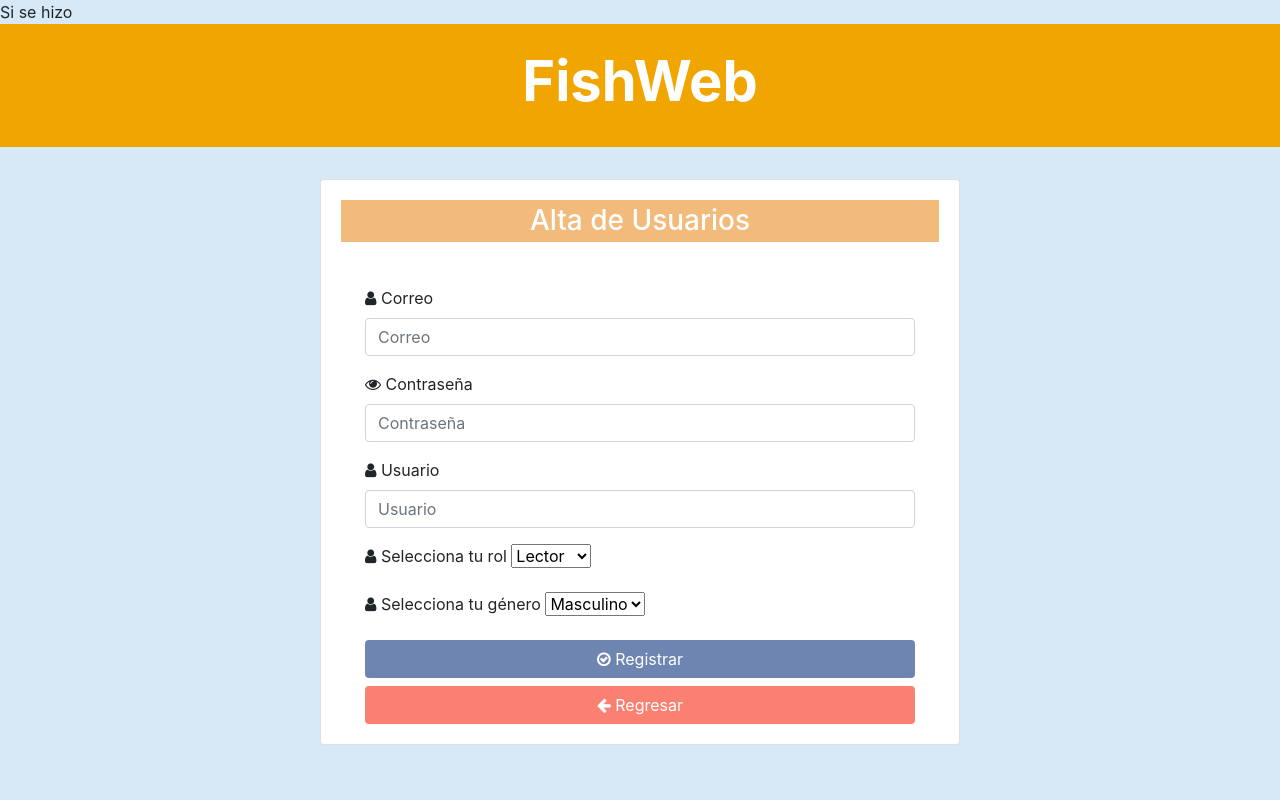
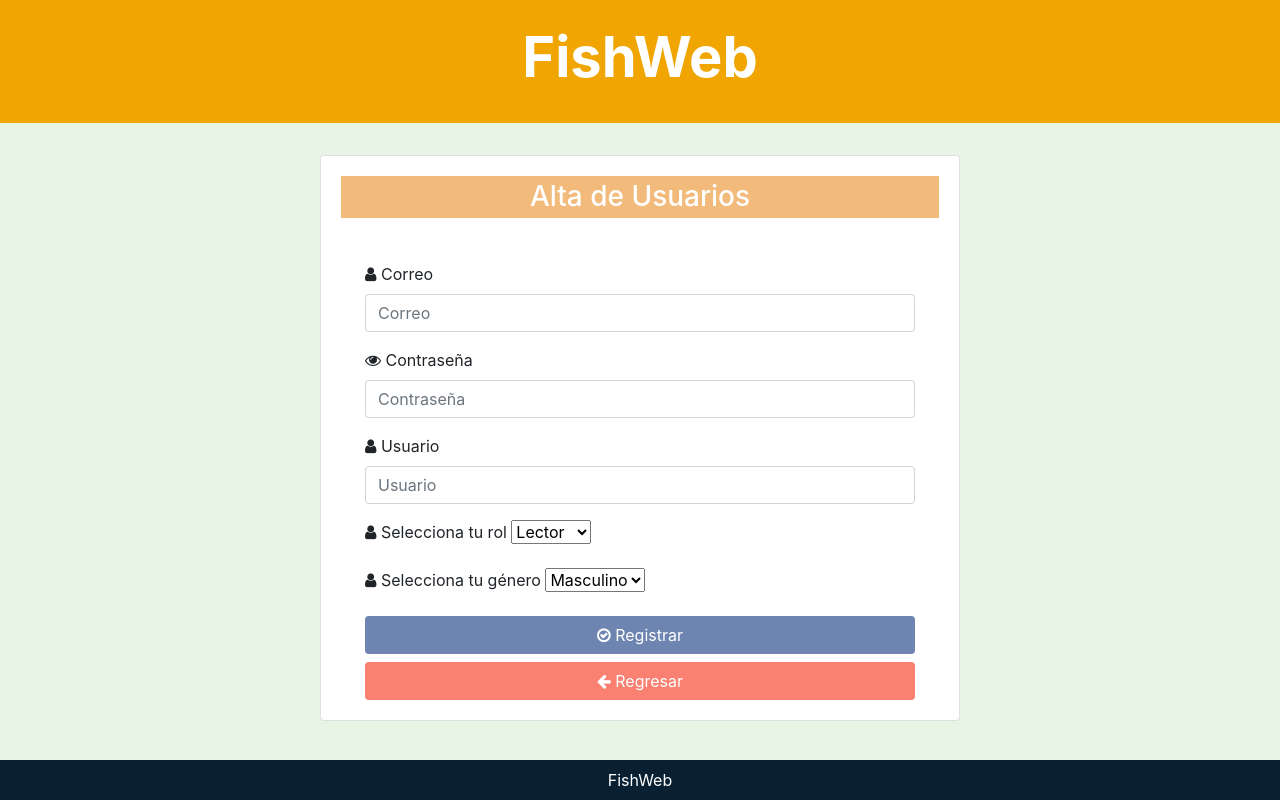
Before and after one commit to iJCode1/FishWeb, a PHP site: page /Joel/registro.php in a window 1280 px wide. Run offline with PHP 8.4, Linux system fonts and the light colour scheme; data that the repository does not hold is empty.

Commit message:
Arreglando typos

```diff
--- a/FishWeb/Joel/db.php
+++ b/FishWeb/Joel/db.php
@@ -9,6 +9,6 @@ if (!$db) {
     die("La conexión fallo: " . mysqli_connect_error());
 } else {
     mysqli_query($db, "SET NAMES 'UTF8'");
-    echo 'Si se hizo<br>';
+    // echo 'Si se hizo<br>';
 }
 ?>
--- a/FishWeb/Joel/index.php
+++ b/FishWeb/Joel/index.php
@@ -61,7 +61,7 @@
         </nav>
       </div>
     </div>
-    <h2 class="text-center text-primary my-4 display-4">Galeria de Imagenes</h2>
+    <h2 class="text-center text-success my-4 display-4">Galería de imágenes</h2>
     <div id="carouselExampleCaptions" class="carousel slide carouselWrapper" data-ride="carousel">
         <ol class="carousel-indicators">
             <li data-target="#carouselExampleCaptions" data-slide-to="0" class="active"></li>
--- a/FishWeb/Joel/login.php
+++ b/FishWeb/Joel/login.php
@@ -131,7 +131,7 @@ function verificarEntrada($entrada)
       </div>
     </div>
     <main class="form__login--wrapper">
-      <h2 class="text-center mt-5">Por favor proporcione sus credendiales</h2>
+      <h2 class="text-center mt-5">Por favor proporcione sus credenciales</h2>
       <div class="card mt-4">
         <div class="card-body">
           <h3 class="text-white text-center py-1 login__title">
--- a/FishWeb/Joel/registro.php
+++ b/FishWeb/Joel/registro.php
@@ -130,5 +130,8 @@ function verificarEntrada($entrada)
       </div>
     </div>
   </div>
+<footer class="fixed-bottom">
+    <p>FishWeb</p>
+</footer>
 </body>
 </html>
--- a/FishWeb/css/styles.css
+++ b/FishWeb/css/styles.css
@@ -3,7 +3,7 @@
   padding: 0;
 }
 body {
-  background-color: #d7e9f7;
+  background-color: #e8f4e4;
 }
 a {
   cursor: pointer;
```
